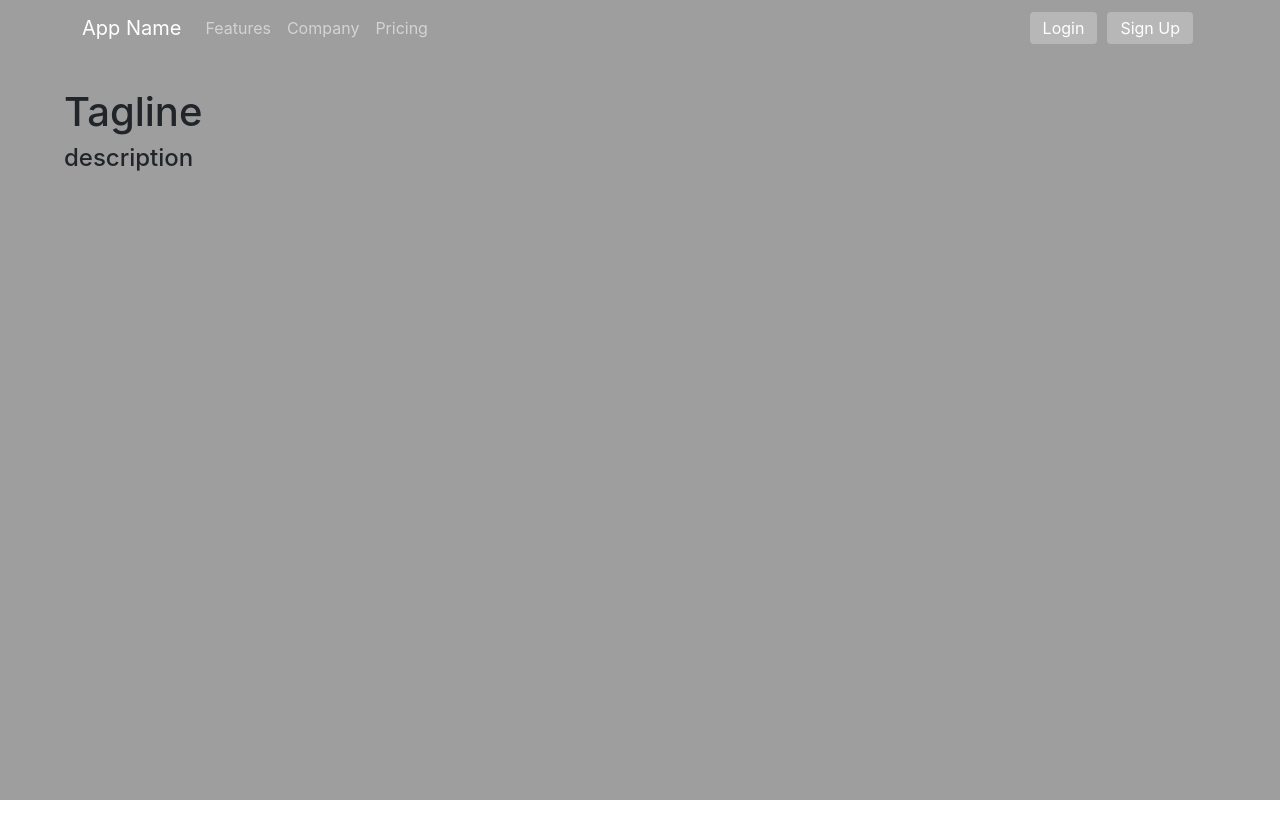
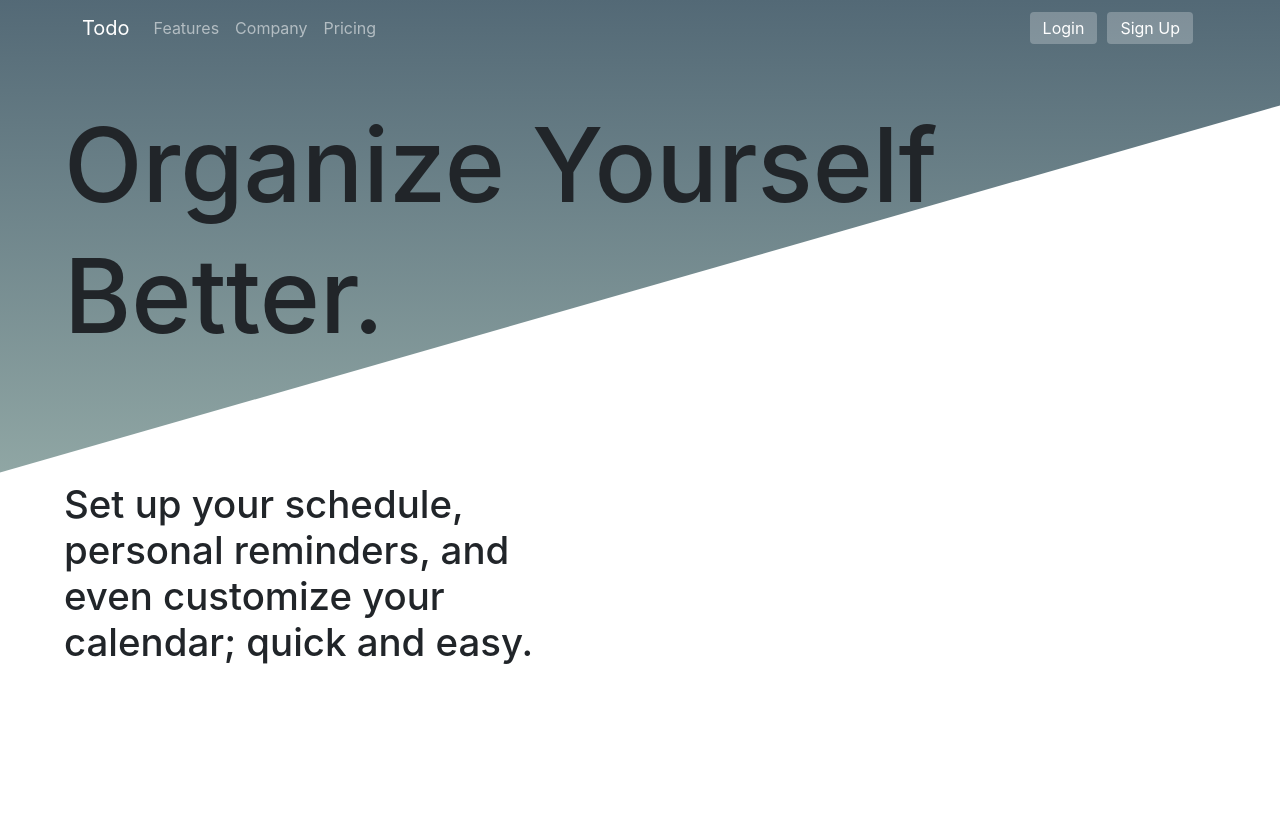
Before and after one commit to rightlaneonly/todo, a React (Create React App) app in the folder frontend/: page / in a window 1280 px wide. Shown: the top 838 px of the page. Before the commit the page ends 800 px from the top, so only its background shows below. Built offline with nearby package versions, Linux system fonts and the light colour scheme.

Commit message:
Added Sign Up and began formatting front page
(1)Renamed Cardpage to Canvaspage (2) Created a SignUpPage (3) FrontPage formatting (4) Updated Nav links

```diff
--- a/frontend/src/App.css
+++ b/frontend/src/App.css
@@ -1,10 +1,15 @@
-.App {
+.App
+{
   text-align: center;
 }
 
-.App-header {
-  background-color: #282c34;
-  min-height: 100vh;
+.App-header
+{
+  position: relative;
+  width: 100vw;
+  height: 100vh;
+
+  background: linear-gradient(0.19deg, #BBD2C5 -1.76%, #536976 99.85%);
   display: flex;
   flex-direction: column;
   align-items: center;
@@ -13,37 +18,80 @@
   color: white;
 }
 
-.App-link {
+.App-link
+{
   color: #61dafb;
 }
 
-#canvas{
+#canvas
+{
   padding: 2em;
 }
 
-#front {
-  margin-top: 2em;
+#desc
+{
+  display: flex;
+  flex-direction: column;
+  justify-content: left;
+  font-size: 3vw;
+  margin-top: 3em;
+  width: 40vw;
+}
+
+#front
+{
+  display: flex;
+  flex-direction: column;
+  justify-content: left;
+  position: relative;
+}
+
+#frontnav
+{
+  z-index: 11;
+  position: relative;
+}
+
+#homeText
+{
+  display: flex;
+  flex-direction: column;
+  justify-content: left;
+  z-index: 10;
+  position: relative;
+  margin-top: 3em;
   margin-left: 4em;
 }
 
-.inFields{
+.inFields
+{
+  border-top: 0px;
+  border-left: 0px;
+  border-right: 0px;
+  border-bottom: 1px solid black;
+
   margin-bottom: 10px;
+  width: 50%;
 }
 
-#loginCard{
+#formCard
+{
   display: flex;
   flex-direction: column;
   justify-content: center;
   width: 40%;
   margin-left: auto;
   margin-right: auto;
+  margin-top: 3em;
 }
 
- #navi {
+ #navi
+ {
    background-color: transparent;
  }
 
-.navBtn {
+.navBtn
+{
   background-color: rgba(255, 255, 255, 0.25);
   border-color: transparent;
   margin-left: 5px;
@@ -52,7 +100,25 @@
   padding-bottom: 3px;
 }
 
-.Page{
-  background-color: #9e9e9e;
-  min-height: 100vh;
+.Page
+{
+  position: relative;
+  width: 100vw;
+  height: 100vh;
+
+  background: linear-gradient(0.19deg, #BBD2C5 -1.76%, #536976 99.85%);
 }
+
+.tagline
+{
+  font-size: 8vw;
+}
+
+#whiteBG
+{
+  z-index: 0;
+  top: -30vw;
+  background: white;
+  transform: skewY(-16deg);
+  position: relative;
+}
--- a/frontend/src/App.js
+++ b/frontend/src/App.js
@@ -4,7 +4,8 @@ import './App.css';
 
 import HomePage from './pages/HomePage';
 import LoginPage from './pages/LoginPage';
-import CardPage from './pages/CardPage';
+import SignUpPage from './pages/SignUpPage';
+import CanvasPage from './pages/CanvasPage';
 
 function App() {
     return (
@@ -16,8 +17,11 @@ function App() {
                 <Route path="/login" exact>
                     <LoginPage />
                 </Route>
+                <Route path="/signup" exact>
+                    <SignUpPage />
+                </Route>
                 <Route path="/cards" exact>
-                    <CardPage />
+                    <CanvasPage />
                 </Route>
                 <Redirect to="/" />
             </Switch>
--- a/frontend/src/components/Front.js
+++ b/frontend/src/components/Front.js
@@ -1,11 +1,19 @@
 import React from 'react';
+import whiteBG from '../cool-background.png';
+import Navigation from '../components/Navigation';
 
 const Front = () =>
 {
     return(
         <div id="front">
-            <h1>Tagline</h1>
-            <h4>description</h4>
+            <Navigation id="frontnav"/>
+
+            <div id="homeText">
+                    <h1 id="tagline1" className="tagline">Organize Yourself </h1>
+                    <h1 id="tagline2" className="tagline">Better.</h1>
+                <h4 id="desc">Set up your schedule, personal reminders, and even customize your calendar; quick and easy.</h4>
+            </div>
+            <img id="whiteBG" src={whiteBG} alt="background"/>
         </div>
     );
 }
--- a/frontend/src/components/Login.js
+++ b/frontend/src/components/Login.js
@@ -1,4 +1,5 @@
 import React, { useState } from 'react';
+import Form from 'react-bootstrap/Form';
 
 function Login()
 {
@@ -39,7 +40,7 @@ function Login()
 
     return(
       <div id="loginDiv" className="App">
-        <form onSubmit={doLogin}>
+        <Form onSubmit={doLogin}>
           <span id="inner-title">PLEASE LOG IN</span><br />
           <input type="text" id="loginName" className="inFields" placeholder="Username"
             ref={(c) => loginName = c} /><br/>
@@ -48,8 +49,7 @@ function Login()
           <input type="submit" id="loginButton" value = "Do It"
             onClick={doLogin} />
           <span id="loginResult">{message}</span>
-        </form>
-        <span id="loginResult"></span>
+        </Form>
      </div>
     );
 };
--- a/frontend/src/components/Navigation.js
+++ b/frontend/src/components/Navigation.js
@@ -11,7 +11,7 @@ function Navigation()
         <div id='navi'>
             <Navbar variant="dark" collapseOnSelect expand="lg">
                 <Container>
-                    <Navbar.Brand href='/'>App Name</Navbar.Brand>
+                    <Navbar.Brand href='/'>Todo</Navbar.Brand>
                     <Navbar.Toggle aria-controls="responsive-navbar-nav" />
                     <Navbar.Collapse id="responsive-navbar-nav">
                         <Nav className="me-auto">
@@ -20,8 +20,8 @@ function Navigation()
                             <Nav.Link href='/'>Pricing</Nav.Link>
                         </Nav>
                         <Nav>
-                            <Button className="navBtn">Login</Button>
-                            <Button className="navBtn">Sign Up</Button>
+                            <Button href="/login" className="navBtn">Login</Button>
+                            <Button href="/signup" className="navBtn">Sign Up</Button>
                         </Nav>
                     </Navbar.Collapse>
                 </Container>
--- a/frontend/src/components/PageTitle.js
+++ b/frontend/src/components/PageTitle.js
@@ -3,7 +3,7 @@ import React from 'react';
 function PageTitle()
 {
    return(
-     <h1 id="title" className="App">App Name</h1>
+     <h1 id="title" className="App">Todo</h1>
    );
 };
 
--- /dev/null
+++ b/frontend/src/components/SignUp.js
@@ -0,0 +1,22 @@
+import React from 'react'
+import Form from 'react-bootstrap/Form'
+
+function SignUp()
+{
+    return(
+          <div id="signUpDiv" className="App">
+            <Form id="signUpForm">
+                <text id="inner-title">Sign up and create a new account</text><br/><br />
+                <input type="text" id="firstName" className="inFields" placeholder="First Name" /><br/>
+                <input type="text" id="lastName" className="inFields" placeholder="Last Name" /><br/>
+                <input type="text" id="email" className="inFields" placeholder="Email" /><br/>
+                <input type="text" id="userName" className="inFields" placeholder="Username" /><br/>
+                <input type="password" id="password" className="inFields" placeholder="Password" /><br/>
+                <input type="submit" id="signUpButton" value = "Do It"/>
+                <span id="signUpResult"></span>
+            </Form>
+         </div>
+    );
+};
+
+export default SignUp;
--- a/frontend/src/pages/CardPage.js
+++ b/frontend/src/pages/CanvasPage.js
@@ -4,7 +4,7 @@ import PageTitle from '../components/PageTitle';
 import LoggedInName from '../components/LoggedInName';
 import CardUI from '../components/CardUI';
 
-const CardPage = () =>
+const CanvasPage = () =>
 {
     return(
         <div id="canvas" className="Page">
@@ -15,4 +15,4 @@ const CardPage = () =>
     );
 }
 
-export default CardPage;
+export default CanvasPage;
--- a/frontend/src/pages/HomePage.js
+++ b/frontend/src/pages/HomePage.js
@@ -1,12 +1,10 @@
 import React from 'react';
-import Navigation from '../components/Navigation';
 import Front from '../components/Front';
 
 const HomePage = () =>
 {
     return(
         <div id='home' className="Page">
-            <Navigation />
             <Front />
         </div>
     );
--- a/frontend/src/pages/LoginPage.js
+++ b/frontend/src/pages/LoginPage.js
@@ -9,7 +9,7 @@ const LoginPage = () =>
         return(
             <div className="Page">
                 <Navigation />
-                <Card id="loginCard">
+                <Card id="formCard">
                     <Card.Body>
                         <PageTitle />
                         <Login />
--- /dev/null
+++ b/frontend/src/pages/SignUpPage.js
@@ -0,0 +1,22 @@
+import React from 'react';
+import Navigation from "../components/Navigation";
+import Card from 'react-bootstrap/Card';
+import PageTitle from '../components/PageTitle';
+import SignUp from "../components/SignUp";
+
+function SignUpPage()
+{
+    return(
+        <div className="Page">
+            <Navigation />
+            <Card id="formCard">
+                <Card.Body>
+                    <PageTitle />
+                    <SignUp />
+                </Card.Body>
+            </Card>
+        </div>
+    );
+};
+
+export default SignUpPage;
```
Also changed, not shown: frontend/src/cool-background.png (added).
